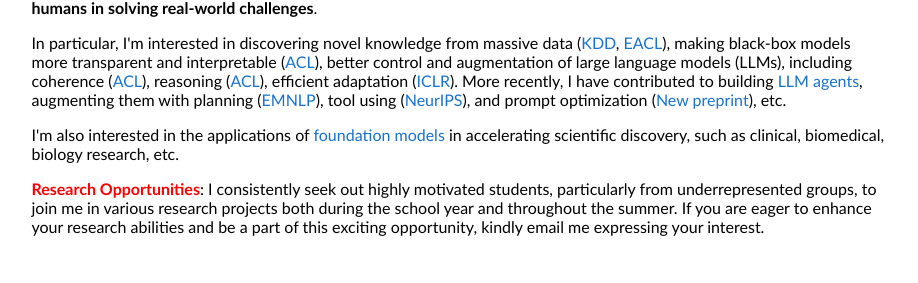
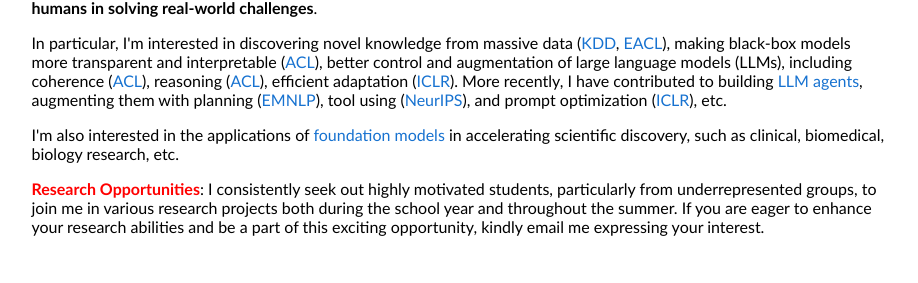
Before and after one commit to zhenwang9102/zhenwang9102.github.io, a Jekyll site: the page built from _posts/2019-06-02-venue.markdown, in a window 1280 px wide and 900 px high, scrolled down 379 px. Shown: the part 170-453 px from the top of the window, without its empty margins (181-1099 px from the left). Built offline with Jekyll 4.4.1, drawn with Linux system fonts in a browser that asks for light colours.

Commit message:
Update default.html

```diff
--- a/_layouts/default.html
+++ b/_layouts/default.html
@@ -75,7 +75,7 @@
                 My research interests lie in areas of machine learning, natural language processing, and data science. I develop principled methods for <b>aligning machine learning models (e.g., <a href="https://en.wikipedia.org/wiki/Foundation_models">foundation models</a>) with human needs and proactively assisting humans in solving real-world challenges</b>.
               </p>
               <p>
-                In particular, I'm interested in discovering novel knowledge from massive data (<a href="https://arxiv.org/abs/1906.09285">KDD</a>, <a href="https://arxiv.org/abs/2210.06444">EACL</a>), making black-box models more transparent and interpretable (<a href="https://arxiv.org/abs/2005.00889">ACL</a>), better control and augmentation of large language models (LLMs), including coherence (<a href="https://arxiv.org/abs/2110.08294">ACL</a>), reasoning (<a href="https://arxiv.org/abs/2210.01293">ACL</a>), efficient adaptation (<a href="https://arxiv.org/abs/2303.02861">ICLR</a>). More recently, I have contributed to building <a href="https://lilianweng.github.io/posts/2023-06-23-agent/">LLM agents</a>, augmenting them with planning (<a href="https://arxiv.org/abs/2305.14992">EMNLP</a>), tool using (<a href="https://arxiv.org/abs/2305.11554">NeurIPS</a>), and prompt optimization (<a href="https://arxiv.org/abs/2310.16427">New preprint</a>), etc.
+                In particular, I'm interested in discovering novel knowledge from massive data (<a href="https://arxiv.org/abs/1906.09285">KDD</a>, <a href="https://arxiv.org/abs/2210.06444">EACL</a>), making black-box models more transparent and interpretable (<a href="https://arxiv.org/abs/2005.00889">ACL</a>), better control and augmentation of large language models (LLMs), including coherence (<a href="https://arxiv.org/abs/2110.08294">ACL</a>), reasoning (<a href="https://arxiv.org/abs/2210.01293">ACL</a>), efficient adaptation (<a href="https://arxiv.org/abs/2303.02861">ICLR</a>). More recently, I have contributed to building <a href="https://lilianweng.github.io/posts/2023-06-23-agent/">LLM agents</a>, augmenting them with planning (<a href="https://arxiv.org/abs/2305.14992">EMNLP</a>), tool using (<a href="https://arxiv.org/abs/2305.11554">NeurIPS</a>), and prompt optimization (<a href="https://arxiv.org/abs/2310.16427">ICLR</a>), etc.
               </p>
               <p>
                 I'm also interested in the applications of <a href="https://en.wikipedia.org/wiki/Foundation_models">foundation models</a> in accelerating scientific discovery, such as clinical, biomedical, biology research, etc.
```
